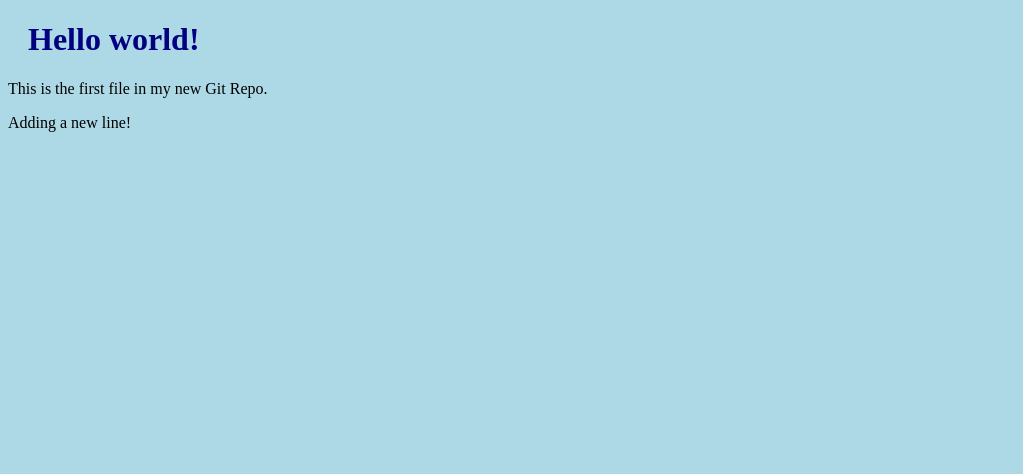
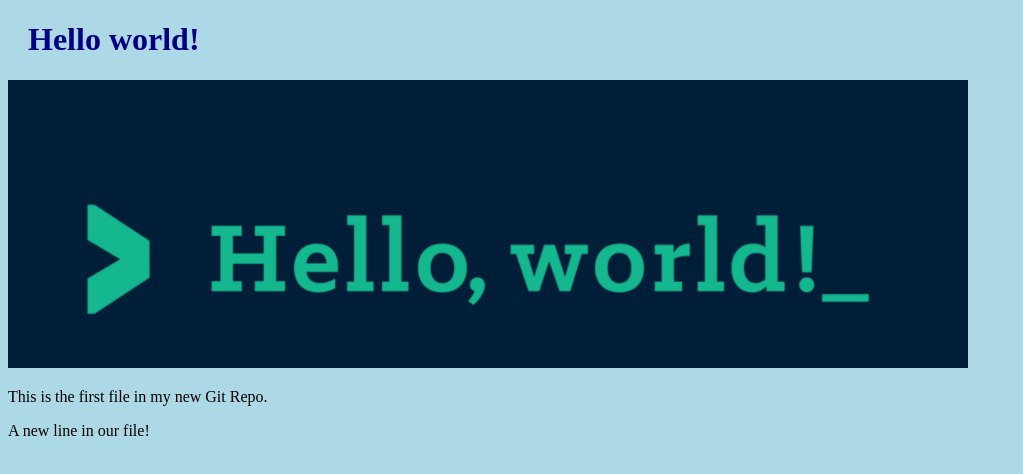
Before and after one commit to Dheeraj-Budhlakoti/First-Repo, a plain HTML site: page index.html in a window 1280 px wide. Shown: the whole page, without its empty margins (0-1023 px from the left). Drawn offline with Linux system fonts and the light colour scheme.

Commit message:
Added image to Hello World

```diff
--- a/index.html
+++ b/index.html
@@ -7,8 +7,10 @@
 <body>
 
 <h1>Hello world!</h1>
+<div><img src="img_hello_world.jpg" alt="Hello World from Space"
+style="width:100%;max-width:960px"></div>
 <p>This is the first file in my new Git Repo.</p>
-<p>Adding a new line!</p>
+<p>A new line in our file!</p>
 
-</body
+</body>
 </html>
```
Also changed, not shown: img_hello_world.jpg (added).
